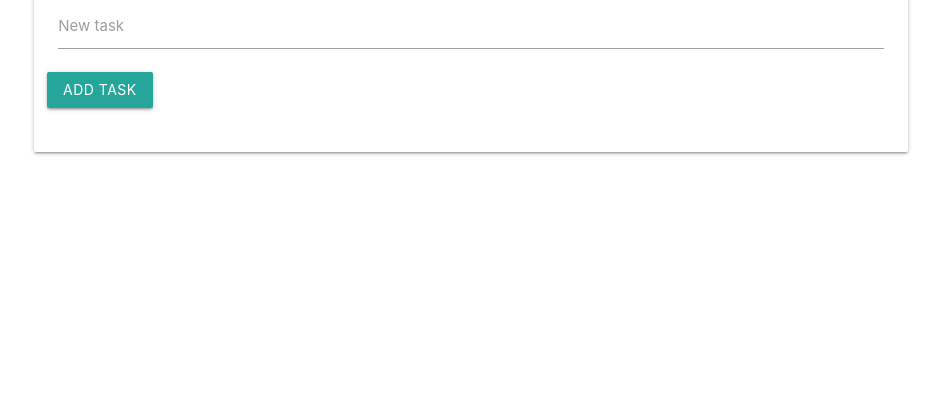
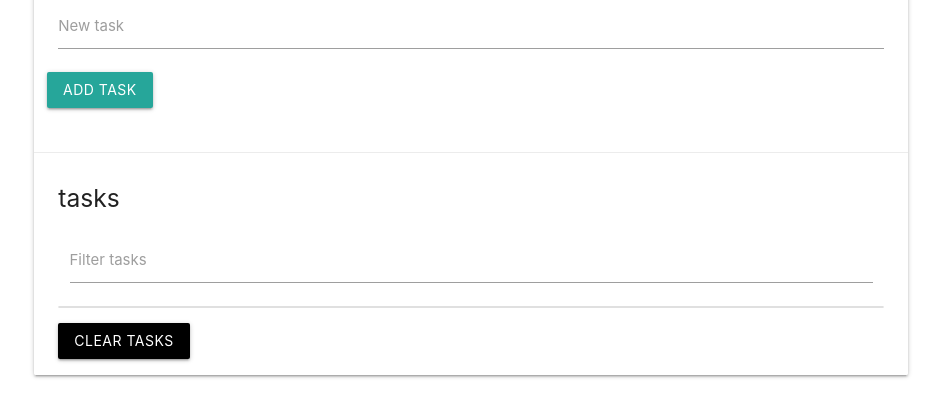
Before and after one commit to drumky/task-list, a plain HTML site: page index.html in a window 1280 px wide. Shown: the part 84-500 px from the top of the page, without its empty margins (169-1110 px from the left). Drawn offline with nearby package versions, Linux system fonts and the light colour scheme.

Commit message:
Added filter tasks and clear tasks UI. The UI is pretty much set.

```diff
--- a/index.html
+++ b/index.html
@@ -33,6 +33,15 @@
                 </form>
               </div>
             </div>
+            <div class="card-action">
+              <h5 id="task-title">tasks</h5>
+              <div class="input-field col s12">
+                <input type="text" name="filter" id="filter" />
+                <label for="filter">Filter tasks</label>
+              </div>
+              <ul class="collection"></ul>
+              <a href="#" class="clear-tasks btn black">Clear Tasks</a>
+            </div>
           </div>
         </div>
       </div>
```
